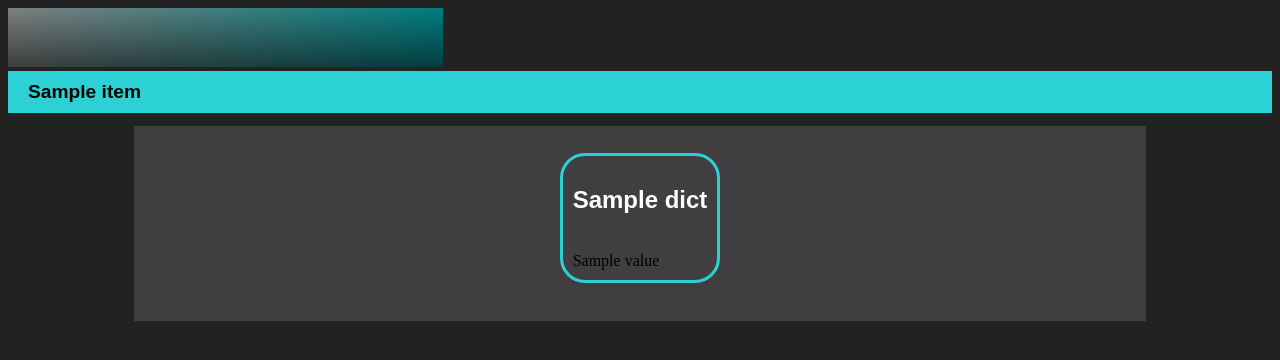
After one commit to mattl1598/cherry-pi, a Python web app: template webapp/templates/sensors.html in a window 1280 px wide. The commit adds this page. Shown: the top 360 px of the page. Run offline with Jinja, Linux system fonts and the light colour scheme; the template is opened without the code that fills it: most values are stand-ins (such as "Sample title", 1, 10 or a date in 2020).

Commit message:
first gauge prototype completed

```diff
--- a/webapp/__init__.py
+++ b/webapp/__init__.py
@@ -20,7 +20,7 @@ app.static_folder = 'static'
 app.config['SECRET_KEY'] = env_vars["secret_key"]
 app.config['SQLALCHEMY_DATABASE_URI'] = env_vars["postgresql"]
 
-app.jinja_env.globals.update(test=test_script, date=datetime.datetime.now, key64=key_64)
+app.jinja_env.globals.update(test=test_script, date=datetime.datetime.now, key64=key_64, dump=json.dumps, int=int, isinstance=isinstance)
 
 db = SQLAlchemy(app)
 login_manager = LoginManager()
--- a/webapp/scripts.py
+++ b/webapp/scripts.py
@@ -3,8 +3,9 @@ import hashlib
 import secrets
 
 
-def key_64(length):
-	return str(secrets.token_urlsafe(length))
+def key_64(char_len):
+	nbytes = round(char_len/1.34375)
+	return str(secrets.token_urlsafe(nbytes))
 
 
 def test_script(base):
--- a/webapp/static/style.css
+++ b/webapp/static/style.css
@@ -10,8 +10,61 @@
 }
 
 h1 {font-family: sans-serif; color: white;}
+h2 {font-family: sans-serif; color: white;}
 p {font-family: sans-serif; color: white;}
 html {background: var(--dark-bg);}
+
+.big-container {
+	display: flex;
+	flex-wrap: wrap;
+	justify-content: space-evenly;
+
+}
+
+.sensor {
+	border: 3px solid var(--main-accent);
+	border-radius: 25px;
+	padding: 10px;
+	margin: 2px;
+}
+
+.progress-ring__circle {
+    stroke-dasharray: 326.7256 326.7256;
+    transform: rotate(-225deg);
+    transform-origin: 50% 50%;
+    fill: transparent;
+	r: 52;
+    cx: 60;
+    cy: 60;
+    stroke-width: 6;
+}
+
+
+.numeric {
+	position: relative;
+    display: inline-block; /* <= shrinks container to image size */
+    margin: 10px;
+    border: 3px solid var(--main-accent);
+    width: 100%;
+}
+
+
+.numeric img { /* <= optional, for responsiveness */
+	display: block;
+	height: auto;
+	margin: 20% 23% 23% 23%;
+	transform: rotate(-90deg);
+	/* transform-origin: 50% 50%; */
+	max-width: 60px;
+}
+
+
+.numeric svg {
+	position: absolute;
+	top: 0;
+	left: 0;
+}
+
 
 #content {
 	background: var(--less-dark-bg);
@@ -19,7 +72,9 @@ html {background: var(--dark-bg);}
 	padding-top: 2%
 }
 
+
 .menubar {
+    position: sticky;
 	background: var(--main-accent);
 	border: 0px;
 	border-color: gray;
@@ -32,10 +87,10 @@ html {background: var(--dark-bg);}
 }
 
 .menubar ul {
+    top: 0;
 	list-style-type: none;
 	margin: 0;
 	padding: 0;
-	top: 0;
 	overflow: hidden;
 }
 
--- a/webapp/templates/admin_page.html
+++ b/webapp/templates/admin_page.html
@@ -4,7 +4,8 @@
 
 	<p>{{ key64(64) }}</p>
 
-	<p><a href="#" onClick="clip_key_64(64)"> Copy </a></p>
+	<p><a href="#" onClick="clip_key_64(16)"> Copy16 </a></p>
+	<p><a href="#" onClick="clip_key_64(64)"> Copy64 </a></p>
 
 	<form>
 		<label for="test">Enter Text:</label><input id="test" type="text"/>
--- a/webapp/templates/layout.html
+++ b/webapp/templates/layout.html
@@ -7,7 +7,7 @@
 	</head>
 	<body>
 		<div class="banner"><img src="static/bannertest.png" alt=""/></div>
-		<div class="menubar">
+		<nav class="menubar">
 			<ul>
 		    {% if current_user.is_authenticated %}
 				{% if current_user.role == "admin" %}
@@ -31,7 +31,7 @@
 					{% endfor %}
 		    {% endif %}
 			</ul>
-		</div>
+		</nav>
 
 
 		<div id="content">
--- /dev/null
+++ b/webapp/templates/sensors.html
@@ -0,0 +1,27 @@
+{% extends 'layout.html' %}
+{% block content %}
+<div class="big-container">
+{% for sensor, dict in sensors.items() %}
+	<div class="sensor">
+		<h2>{{ dict["name"] }}</h2> <br>
+		{% for key, value in dict["values"].items() %}
+			{% if isinstance(value, int) %}
+				<div class="numeric">
+					<img src="{{ url_for('static', filename='battery-with-a-bolt.svg') }}"/>
+					<svg class="progress-ring" width="120"height="120">
+						<circle class="progress-ring__circle" stroke="#222222" stroke-dashoffset="{{ 327 - (100*270*0.9083/100) }}"/>
+		                <circle class="progress-ring__circle" stroke="white" stroke-dashoffset="{{ 327 - (value*270*0.9083/100) }}"/>
+					</svg>
+				</div>
+				<br>
+			{% else %}
+				{{ value }}
+			{% endif %}
+		{% endfor %}
+<!--	{{ dump(sensors[sensor]) }}-->
+	</div>
+{% endfor %}
+</div>
+<br>
+<br>
+{% endblock content %}
```
Also changed, not shown: webapp/routes.py (+16 -0 lines), webapp/templates/home.html (+8 -2 lines), webapp/static/battery-with-a-bolt.svg (added), webapp/static/battery-with-a-slash.svg (added), webapp/static/flash-empty.svg (added), webapp/static/flash.svg (added), webapp/static/water.svg (added). Lines whose indentation alone changed are shown as unchanged.
